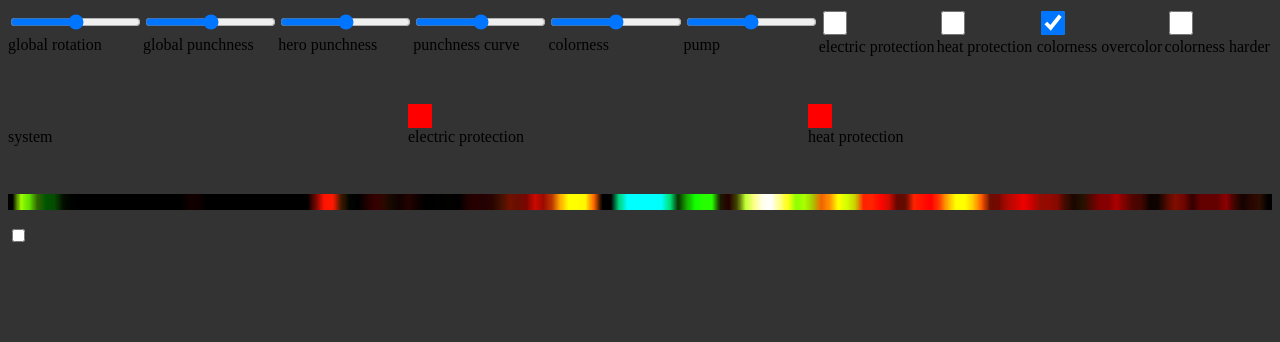
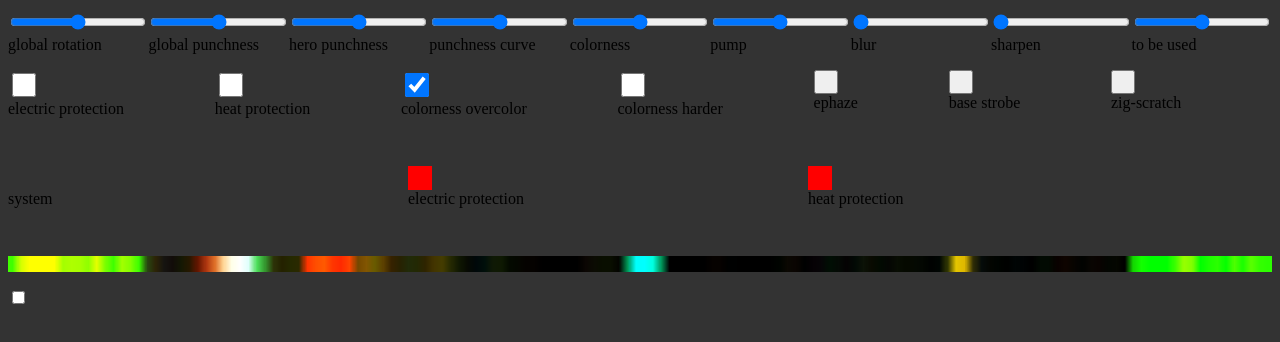
Before and after one commit to konstantinbarkalov/onedi, a website with bundled scripts: page public/static/index.html in a window 1280 px wide. Built offline with nearby package versions, Linux system fonts and the light colour scheme.

Commit message:
doing stuff

```diff
--- a/public/js/coreconfig.json
+++ b/public/js/coreconfig.json
@@ -54,6 +54,22 @@
         "initialValue": 0.5
       },
 
+      "analogG": {
+        "type": "analog",
+        "label": "blur",
+        "initialValue": 0
+      },
+
+      "analogH": {
+        "type": "analog",
+        "label": "sharpen",
+        "initialValue": 0
+      },
+      "analogJ": {
+        "type": "analog",
+        "label": "to be used",
+        "initialValue": 0.5
+      },
 
       "switchA": {
         "type": "switch",
@@ -76,6 +92,21 @@
         "label": "colorness harder",
         "initialValue": false,
         "description": "Extra contrast for right end of colorness only."
+      },
+      "momentaryA": {
+        "type": "momentary",
+        "label": "ephaze",
+        "initialValue": false
+      },
+      "momentaryB": {
+        "type": "momentary",
+        "label": "base strobe",
+        "initialValue": false
+      },
+      "momentaryC": {
+        "type": "momentary",
+        "label": "zig-scratch",
+        "initialValue": false
       }
     },
     "output": {
--- a/public/js/deskSimulator.js
+++ b/public/js/deskSimulator.js
@@ -50,6 +50,22 @@
           $element.prop('checked', initialValue);
           $element.on('change', ()=>{
             callback($element.prop('checked'));
+          });
+          $widget.append($element);
+          $widget.append($label);
+          return $widget;
+        },
+        momentary: (callback, {initialValue, label}) => {
+          let $widget = $('<div></div').addClass('desk-simulator-widget desk-simulator-widget--momentary');
+          let $label = $('<div></div>').text(label).addClass('desk-simulator-widget__label');
+          let $element = $('<button></button>').prop('type', 'checkbox')
+            .addClass('desk-simulator-widget__momentary');
+          if (initialValue) { throw new Error('Momentary cannot have nonfalse initialValue')};
+          $element.on('mousedown', ()=>{
+            callback(true);
+          });
+          $(window).on('mouseup', ()=>{
+            callback(false);
           });
           $widget.append($element);
           $widget.append($label);
--- a/public/js/renderer.js
+++ b/public/js/renderer.js
@@ -14,18 +14,18 @@ class Renderer extends OptionizedCorecofigured {
       beatPerLoop: 8,
       particDynasBoomCount: 512,
       particDynasBoomVel: 1500,
-      flowBoomVel: 1000,
+      flowBoomVel: 1500,
       particDynasAverageTtl: 10,
-      particDynasBurnTtl: 10,
+      particDynasBurnTtl: 5,
       particDynasBaseBrightness: 0.0,
-      burnBornMultiplier: 100,
+      burnBornMultiplier: 10,
       burnDieMultiplier: 1 / 10,
       pumpMaxPower: 10,
     }
   }
   static get _defaultRuntimeOptions() {
     return {
-      bpm: 130 / 2,
+      bpm: 175 / 2,
     }
   }
 
@@ -348,8 +348,10 @@ class Renderer extends OptionizedCorecofigured {
   }
 
   _liveParticDynas() {
-    let chillDimRatio = Math.pow(0.5, this._iter.dt);
-    chillDimRatio = 1;
+    let timeFactor = 1;
+    if (this._input.momentaryC.value) {
+      timeFactor = (this._iter.beatstampPos * 1 % 1 < 0.5)?1:-1;
+    }
     let flowAffectRatio = 1 - Math.pow(0.25, this._iter.dt);
     for (let i = 0; i < this._initialOptions.particDynasMaxCount; i++) {
       let ttl = this._partic.dynas[i * 8 + 0];
@@ -360,12 +362,11 @@ class Renderer extends OptionizedCorecofigured {
         let burnTtl = this._partic.dynas[i * 8 + 6];
         burnTtl -= this._iter.dt;
         burnTtl = Math.max(0, burnTtl);
-        vel *= chillDimRatio;
         let intPos = Math.floor(pos);
         let flowVel = this._ring.ph.flow[intPos];
         vel -= (vel - flowVel) * flowAffectRatio;
 
-        pos += (vel * this._iter.dt);
+        pos += (vel * this._iter.dt) * timeFactor;
         pos %= this._initialOptions.masterPixelCount;
         pos += this._initialOptions.masterPixelCount;
         pos %= this._initialOptions.masterPixelCount;
@@ -399,7 +400,10 @@ class Renderer extends OptionizedCorecofigured {
   }
 
   _drawOnMasterParticDynas() {
-
+    let baseStrobeFactor = 0;
+    if (this._input.momentaryB.value) {
+      baseStrobeFactor = (this._iter.beatstampPos * 2 % 1 > 0.75)?10:-1;
+    }
     for (let i = 0; i < this._initialOptions.particDynasMaxCount; i++) {
       let ttl = this._partic.dynas[i * 8 + 0];
       let pos = this._partic.dynas[i * 8 + 1];
@@ -412,7 +416,7 @@ class Renderer extends OptionizedCorecofigured {
 
       let intPos = Math.floor(pos);
 
-      let brightnessFactor = this._initialOptions.particDynasBaseBrightness + this._particDynasBurnTtlToBrightnessFactor(burnTtl);
+      let brightnessFactor = baseStrobeFactor + this._initialOptions.particDynasBaseBrightness + this._particDynasBurnTtlToBrightnessFactor(burnTtl);
       this._ring.g.master[intPos * 3 + 0] += r * brightnessFactor;
       this._ring.g.master[intPos * 3 + 1] += g * brightnessFactor;
       this._ring.g.master[intPos * 3 + 2] += b * brightnessFactor;
@@ -491,20 +495,32 @@ class Renderer extends OptionizedCorecofigured {
     }
   }
   _masterToCompose() {
+    let rescaleRate = this._initialOptions.masterPixelCount / this._initialOptions.composePixelCount;
+
+    let blurFactor = 1;
+    blurFactor += 12 * this._input.analogG.value;
+    blurFactor += 12 * this._input.momentaryA.value;
+    if (this._input.momentaryC.value) {
+      let zigScratchstampPos = this._iter.beatstampPos;
+      let zigScratchRatio = Math.abs(zigScratchstampPos - 0.5) * 2;
+      //console.log('zsr', zigScratchRatio);
+      //blurFactor += 12 * Math.pow(10, zigScratchRatio);
+    }
+
     for (let i = 0; i < this._initialOptions.composePixelCount; i++) {
-      let rescaleRate = this._initialOptions.masterPixelCount / this._initialOptions.composePixelCount;
+      let masterPos = i * rescaleRate;
 
-      let masterPos = i * rescaleRate;
-      let masterHalfSize = rescaleRate; // dat BLURRNESS
+      let masterHalfSize = rescaleRate * blurFactor; // dat BLURRNESS
       let intMasterPosFrom = Math.floor(masterPos - masterHalfSize);
       let intMasterPosTo = Math.floor(masterPos + masterHalfSize);
       this._ring.g.compose[i * 3 + 0] = 0;
       this._ring.g.compose[i * 3 + 1] = 0;
       this._ring.g.compose[i * 3 + 2] = 0;
       for (let ii = intMasterPosFrom; ii <= intMasterPosTo; ii++) {
-        this._ring.g.compose[i * 3 + 0] += this._ring.g.master[ii * 3 + 0];
-        this._ring.g.compose[i * 3 + 1] += this._ring.g.master[ii * 3 + 1];
-        this._ring.g.compose[i * 3 + 2] += this._ring.g.master[ii * 3 + 2];
+        let iim = (((ii % this._initialOptions.masterPixelCount) + this._initialOptions.masterPixelCount) % this._initialOptions.masterPixelCount);
+        this._ring.g.compose[i * 3 + 0] += this._ring.g.master[iim * 3 + 0];
+        this._ring.g.compose[i * 3 + 1] += this._ring.g.master[iim * 3 + 1];
+        this._ring.g.compose[i * 3 + 2] += this._ring.g.master[iim * 3 + 2];
       }
       this._ring.g.compose[i * 3 + 0] /= masterHalfSize * 2;
       this._ring.g.compose[i * 3 + 1] /= masterHalfSize * 2;
@@ -563,24 +579,38 @@ class Renderer extends OptionizedCorecofigured {
     }
   }
   _composeToIngear() {
-
     let chillingRatio = Math.pow(0.5, this._iter.dt / 10);
     let gainingRatio = 1 - chillingRatio;
 
     for (let i = 0; i < this._initialOptions.composePixelCount; i++) {
-      this._ring.stat.ingear[i * 3 + 0] *= chillingRatio;
-      this._ring.stat.ingear[i * 3 + 1] *= chillingRatio;
-      this._ring.stat.ingear[i * 3 + 2] *= chillingRatio;
+      this._ring.stat.ingear[i * 3 + 0] = 0;
+      this._ring.stat.ingear[i * 3 + 1] = 0;
+      this._ring.stat.ingear[i * 3 + 2] = 0;
 
-      let rgb8BitCapped = {
-        r: Math.min(255, Math.max(0, this._ring.g.compose[i * 3 + 0])),
-        g: Math.min(255, Math.max(0, this._ring.g.compose[i * 3 + 1])),
-        b: Math.min(255, Math.max(0, this._ring.g.compose[i * 3 + 2])),
+      let halfSize = 32;
+      let intPosFrom = Math.floor(i - halfSize);
+      let intPosTo = Math.floor(i + halfSize);
+      for (let ii = intPosFrom; ii <= intPosTo; ii++) {
+        let iim = (((ii % this._initialOptions.composePixelCount) + this._initialOptions.composePixelCount) % this._initialOptions.composePixelCount);
+        this._ring.stat.ingear[i * 3 + 0] += this._ring.g.compose[iim * 3 + 0];
+        this._ring.stat.ingear[i * 3 + 1] += this._ring.g.compose[iim * 3 + 1];
+        this._ring.stat.ingear[i * 3 + 2] += this._ring.g.compose[iim * 3 + 2];
       }
+      this._ring.stat.ingear[i * 3 + 0] /= halfSize * 2;
+      this._ring.stat.ingear[i * 3 + 1] /= halfSize * 2;
+      this._ring.stat.ingear[i * 3 + 2] /= halfSize * 2;
 
-      this._ring.stat.ingear[i * 3 + 0] += gainingRatio * rgb8BitCapped.r;
-      this._ring.stat.ingear[i * 3 + 1] += gainingRatio * rgb8BitCapped.g;
-      this._ring.stat.ingear[i * 3 + 2] += gainingRatio * rgb8BitCapped.b;
+    }
+    //let sharpenRatio = Math.max(0,Math.min(1,this._input.analogH.value));
+    let sharpenRatio = this._input.analogH.value;
+
+    for (let i = 0; i < this._initialOptions.composePixelCount; i++) {
+      this._ring.g.compose[i * 3 + 0] -= this._ring.stat.ingear[i * 3 + 0] * sharpenRatio;
+      this._ring.g.compose[i * 3 + 1] -= this._ring.stat.ingear[i * 3 + 1] * sharpenRatio;
+      this._ring.g.compose[i * 3 + 2] -= this._ring.stat.ingear[i * 3 + 2] * sharpenRatio;
+      this._ring.g.compose[i * 3 + 0] *= 1 + 1 * sharpenRatio;
+      this._ring.g.compose[i * 3 + 1] *= 1 + 1 * sharpenRatio;
+      this._ring.g.compose[i * 3 + 2] *= 1 + 1 * sharpenRatio;
     }
   }
   _createOutputPixels() {
--- a/public/static/index.html
+++ b/public/static/index.html
@@ -33,6 +33,10 @@
     width: 24px;
     height: 24px;
   }
+  .desk-simulator-widget__momentary {
+    width: 24px;
+    height: 24px;
+  }
   .desk-simulator-widget__alertled, .desk-simulator-widget__statusled {
     width: 24px;
     height: 24px;
```
